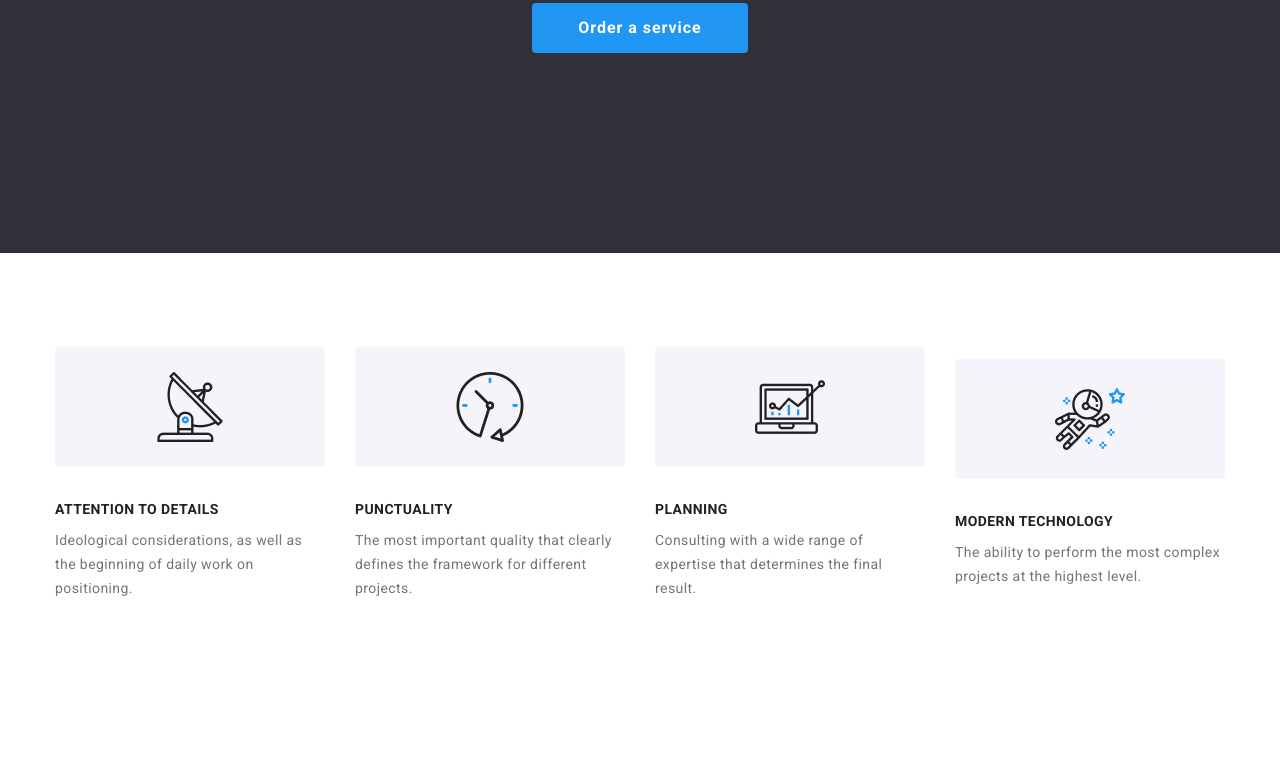
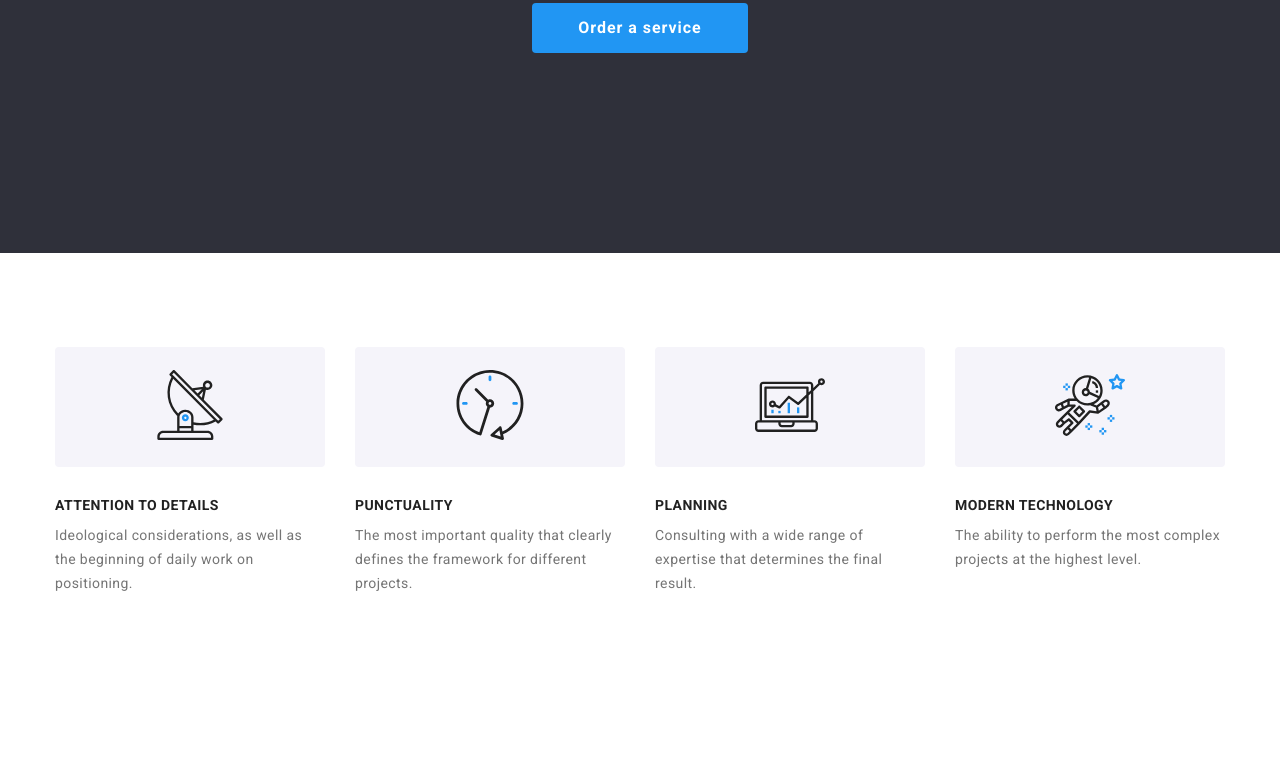
Before and after one commit to rocketmike12/WebStudio_SASS, a plain HTML site: page index.html in a window 1280 px wide. Shown: the part 434-1216 px from the top of the page. Drawn offline with nearby package versions, Linux system fonts and the light colour scheme.

Commit message:
features images done

```diff
--- a/sass/layout/_features.scss
+++ b/sass/layout/_features.scss
@@ -21,24 +21,34 @@
 
         &-item {
             width: 450px;
+            height: 250px;
             @include flex(_, center, _, _, column);
+            &::before {
+                display: block;
+                width: 100%;
+                height: 120px;
+                background-color: $light-background;
+                border-radius: 4px;
+                @include flex(center, center, _, _, _);
+            }
+
             &:nth-child(1)::before {
-                content: url("/img/img_18.png");
+                content: url("/img/antenna.svg");
                 margin-bottom: 30px;
             }
 
             &:nth-child(2)::before {
-                content: url("/img/img_19.png");
+                content: url("/img/clock.svg");
                 margin-bottom: 30px;
             }
 
             &:nth-child(3)::before {
-                content: url("/img/img_20.png");
+                content: url("/img/diagram.svg");
                 margin-bottom: 30px;
             }
 
             &:nth-child(4)::before {
-                content: url("/img/img_21.png");
+                content: url("/img/astronaut.svg");
                 margin-bottom: 30px;
             }
 
```
Also changed, not shown: css/main.css, css/main.min.css, img/antenna.svg (added), img/astronaut.svg (added), img/clock.svg (added), img/diagram.svg (added), 2 other files.
